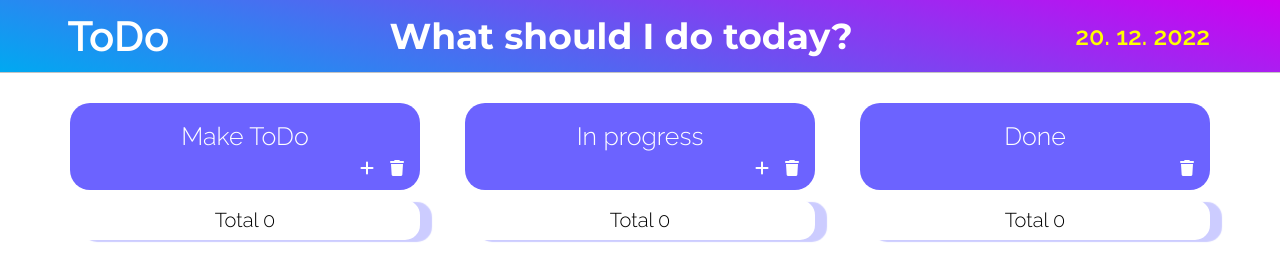
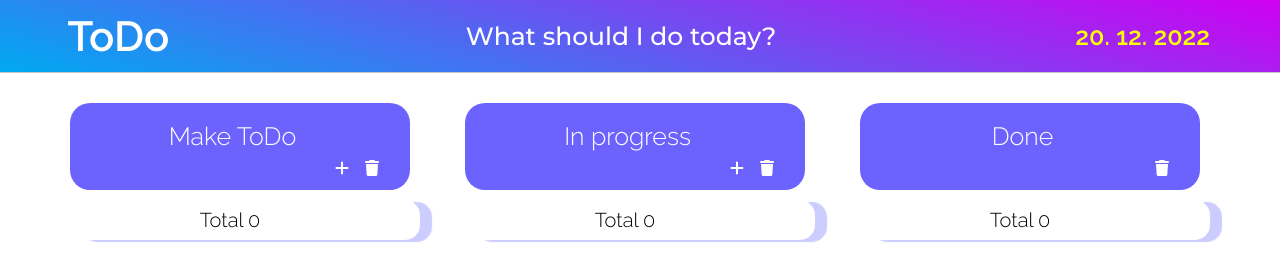
Before and after one commit to oksanaweb/todolist, a website built with Parcel: page src/index.html in a window 1280 px wide. Built offline with nearby package versions, Linux system fonts and the light colour scheme.

Commit message:
update scss

```diff
--- a/src/index.html
+++ b/src/index.html
@@ -102,9 +102,9 @@
      <form action="" class="task-form">
       <i class="fa-solid fa-xmark close-btn"></i>
     <h3 class="title-task">Fill in the required fields</h3>
-    <input id="title" type="text" placeholder="title">
-    <input id="author" type="text" placeholder="author">
-    <textarea id="message" type="text" placeholder="task"></textarea>
+    <input id="title" type="text" class="input-task" placeholder="title">
+    <input id="author" type="text" class="input-task" placeholder="author">
+    <textarea id="message" type="text" class="input-task" placeholder="task"></textarea>
     <input id="btn-create" type="submit" value="Make ToDo">
     <input id="btn-inprogress" type="submit" value="Inprogress">
   </form>
--- a/src/sass/header.scss
+++ b/src/sass/header.scss
@@ -1,17 +1,22 @@
 .todo {
-    padding: 20px 0;
+    padding: 20px 5px;
     border-bottom: 1px solid $grey;
     background:linear-gradient(15deg, #00a9f1, #cf00f1);
+    background-size:contain;
 }
 
 .header-wrap {
     display: flex;
     justify-content: space-between;
     align-items: center;
+    flex-wrap: wrap;
+    @media (max-width:1119px){ justify-content: space-evenly;
+   }
 }
 
 
 .logo {
+  max-width: 300px;
     font-size: $_40px;
     font-weight: 600;
     line-height: 32px;
@@ -28,12 +33,14 @@
 
 
 .logo-title {
- @include h2;
+  max-width: 400px;
+ @include h4;
  color: $white;
  font-family:  "Montserrat", sans-serif;
  }
 
  .current-day {
+ max-width: 300px;
  font-size: $_25px;
  color: $black;
  font-weight: 300;
--- a/src/sass/main.scss
+++ b/src/sass/main.scss
@@ -5,13 +5,23 @@
   .main-wrapper {
 display: flex;
 justify-content: space-between;
+flex-wrap: wrap;
+@media (max-width:1119px){ justify-content: space-evenly;}
+}
+
+.card {
+  max-width: 350px;
+  padding-right: 10px;
+  @media (max-width:1100px) {width: 320px; }
+  @media (max-width:989px) {  &:nth-child(3)  {margin-top:30px;}}
+  @media (max-width:669px) {  &:nth-child(2)  {margin-top:30px;}}
 }
 
   .todo-item {
-    width: 350px;
+   max-width:350px;
     border-radius: 20px;
     border:$grey;
-
+    padding-right: 15px;
     background-color: $blue ;
   }
 
@@ -81,6 +91,8 @@ justify-content: space-between;
   margin-top: 10px;
   border-radius: 15px;
   box-shadow:  12px 2px 1px rgba(0, 0, 255, .2);
+  padding-right: 30px;
+  @media (max-width:1100px) {width: 320px; }
 }
 
 .accum {
@@ -113,8 +125,7 @@ padding: 10px 3% 10px;;
   bottom: 0;
   left: 0;
   transform: translateY(180);
-
-}
+ }
 
 .task.active {
   display: none;
@@ -164,8 +175,8 @@ padding: 10px 3% 10px;;
   &:hover {
     background: $white;
     color: $black;
+  }
 
-  }
 }
 
 .title-task {
@@ -238,6 +249,7 @@ color: $coral;
   padding: 5px 10px;
   border-radius: 10px;
   text-align: center;
+  @media (max-width:1100px) {width: 320px; }
 }
 
 .remove-maketask {
@@ -400,3 +412,8 @@ color: $coral;
   font-weight: 700;
   color: #FFFF00;
 }
+
+
+.input-task.error {
+box-shadow: 0 0 15px #ff0000;
+}
```
